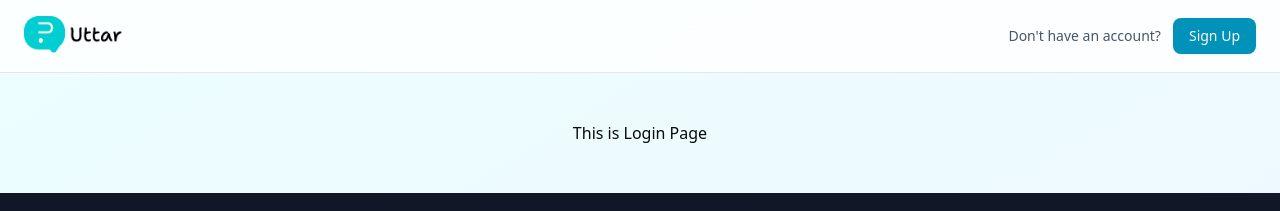
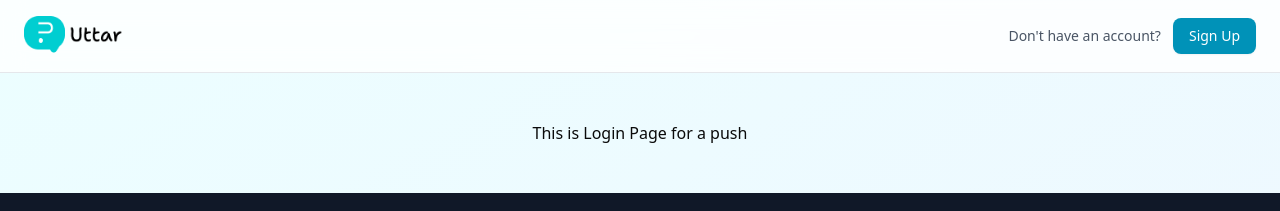
Before and after one commit to SarunMr/Uttar, a React (Vite) app in the folder frontend/: page /auth/login in a window 1280 px wide. Shown: the top 211 px of the page. Built offline with nearby package versions, Linux system fonts and the light colour scheme.

Commit message:
also deleted my old trash files

```diff
--- a/frontend/src/pages/Login.jsx
+++ b/frontend/src/pages/Login.jsx
@@ -1,7 +1,7 @@
 export default function Login(){
   return (
   <>
-      <h1>This is Login Page</h1>
+      <h1>This is Login Page for a push</h1>
     </>
   )
 }
```
